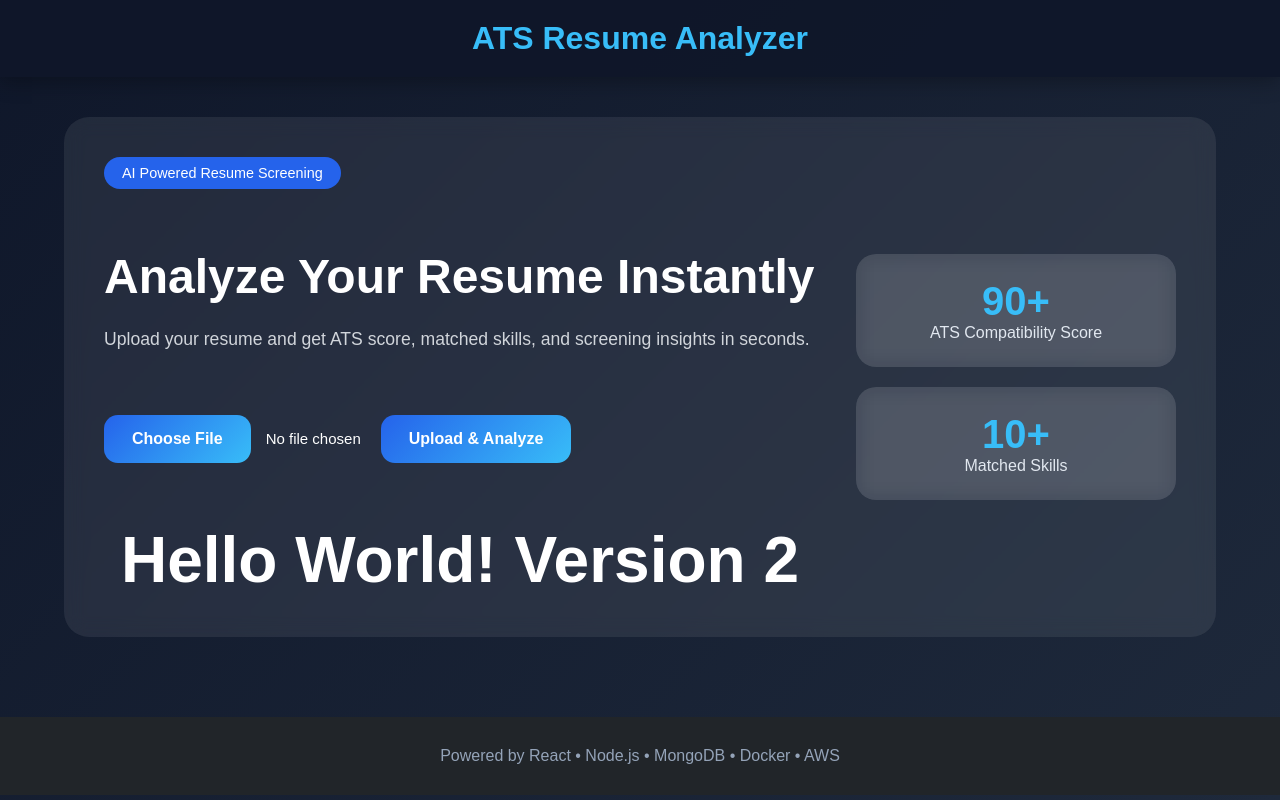
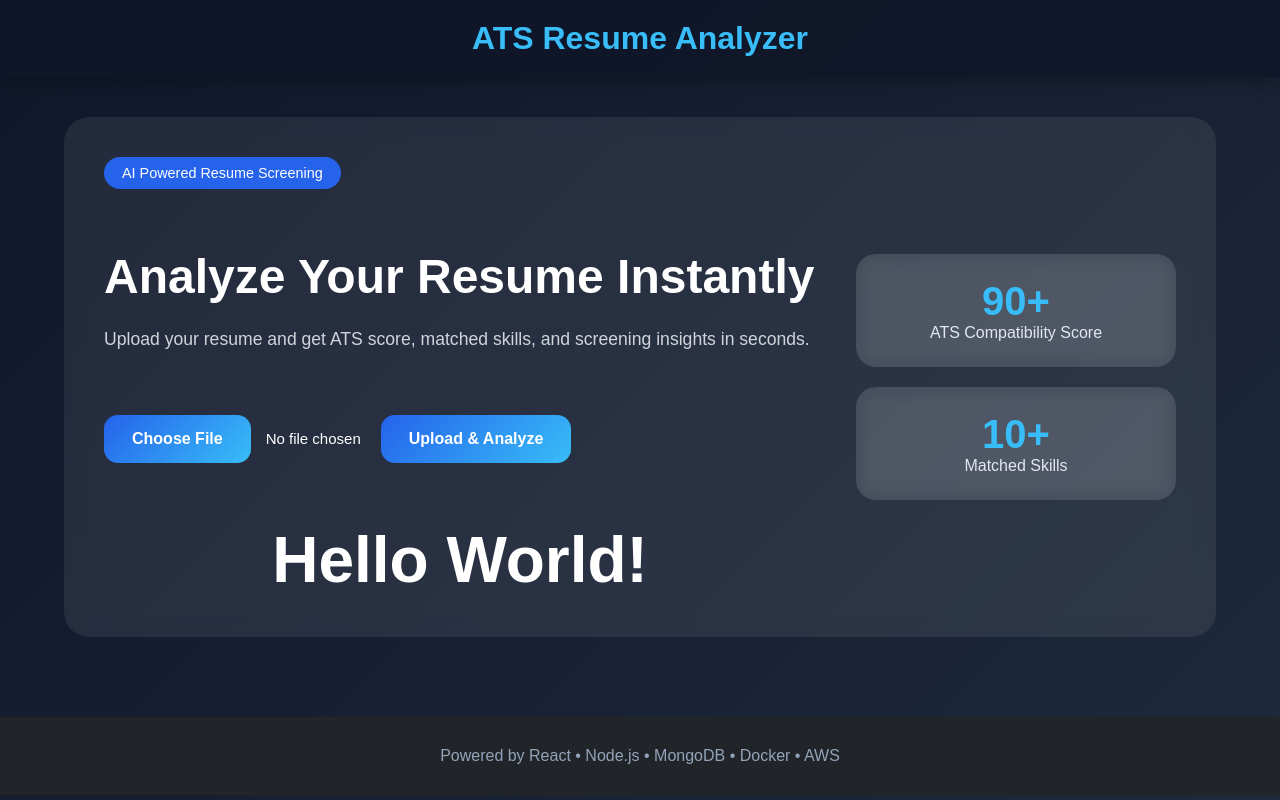
Before and after one commit to SwatiNandi/devops-resume-analyzer, a React (Create React App) app in the folder frontend/: page / in a window 1280 px wide. Built offline with nearby package versions, Linux system fonts and the light colour scheme.

Commit message:
Revert "v2"
This reverts commit bc8b578c16e5f4f86953c0149d417da3ba258832.

```diff
--- a/frontend/src/pages/ResumeUpload.js
+++ b/frontend/src/pages/ResumeUpload.js
@@ -100,7 +100,7 @@ function ResumeUpload() {
                         </div>
 
                         <div className="hello-world">
-                            Hello World! Version 2
+                            Hello World!
                         </div>
 
                     </div>
```
